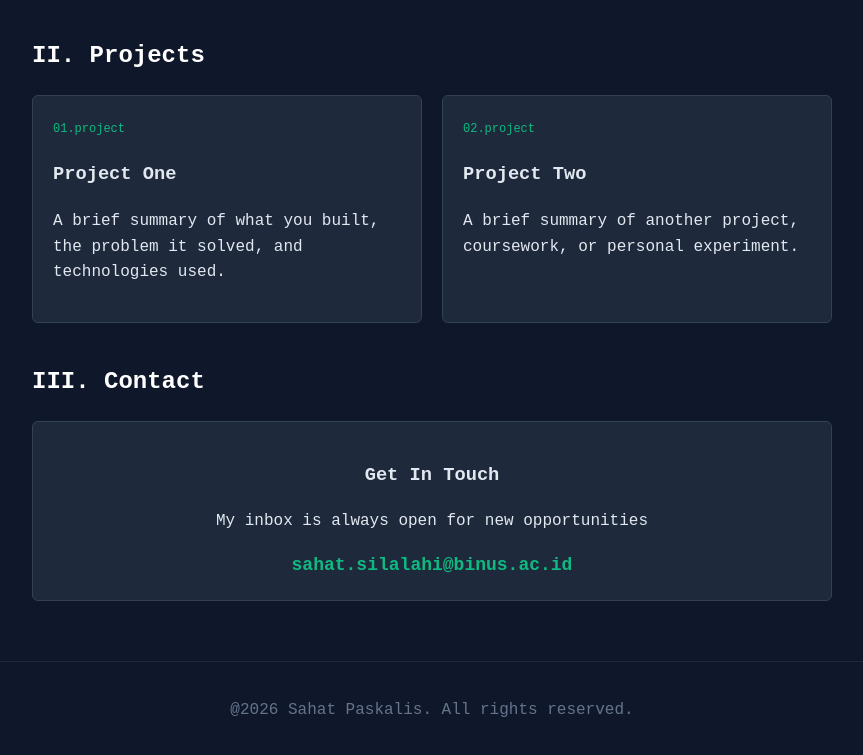
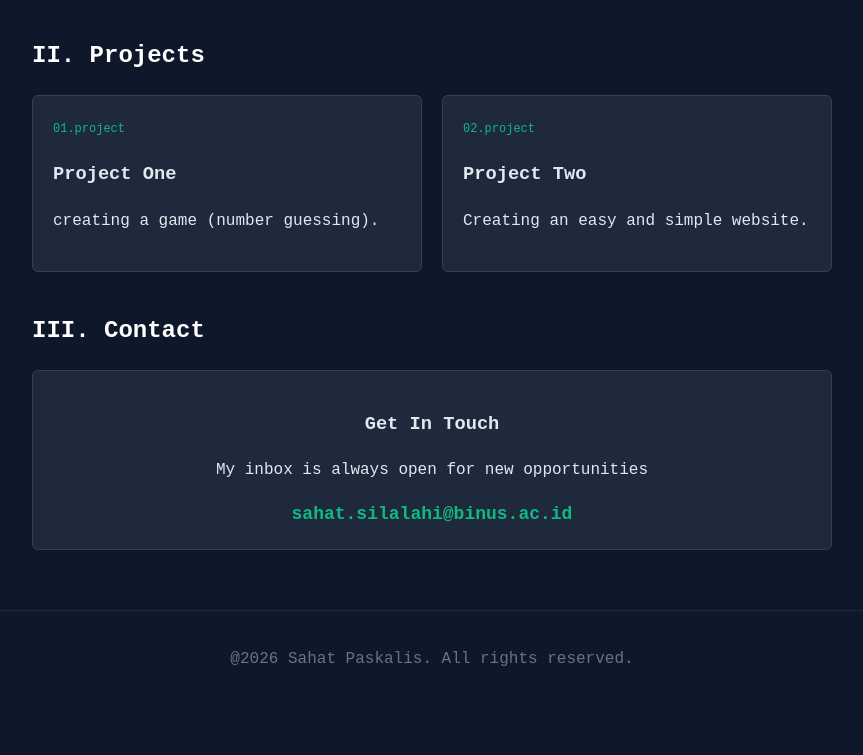
Before and after one commit to paskalisss/PORTOFOLIO, a plain HTML site: page index.html in a window 1280 px wide. Shown: the part 710-1465 px from the top of the page, without its empty margins (208-1071 px from the left). After the commit the page ends 1418 px from the top, so only its background shows below. Drawn offline with Linux system fonts and the light colour scheme.

Commit message:
first commit

```diff
--- a/index.html
+++ b/index.html
@@ -41,12 +41,12 @@
         <div class="card">
             <span class="code">01.project</span>
             <h3>Project One</h3>
-        <p>A brief summary of what you built, the problem it solved, and technologies used.</p>
+        <p>creating a game (number guessing).</p>
         </div>
         <div class="card">
         <span class="code">02.project</span>
         <h3>Project Two</h3>
-        <p>A brief summary of another project, coursework, or personal experiment.</p>
+        <p>Creating an easy and simple website.</p>
         </div>
     </div>
     </section>
```
